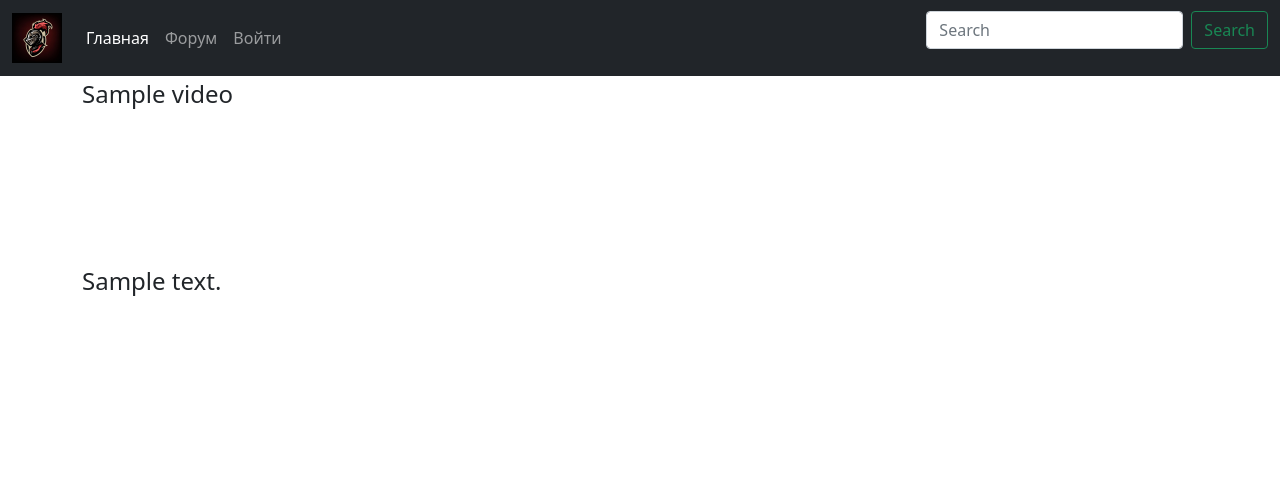
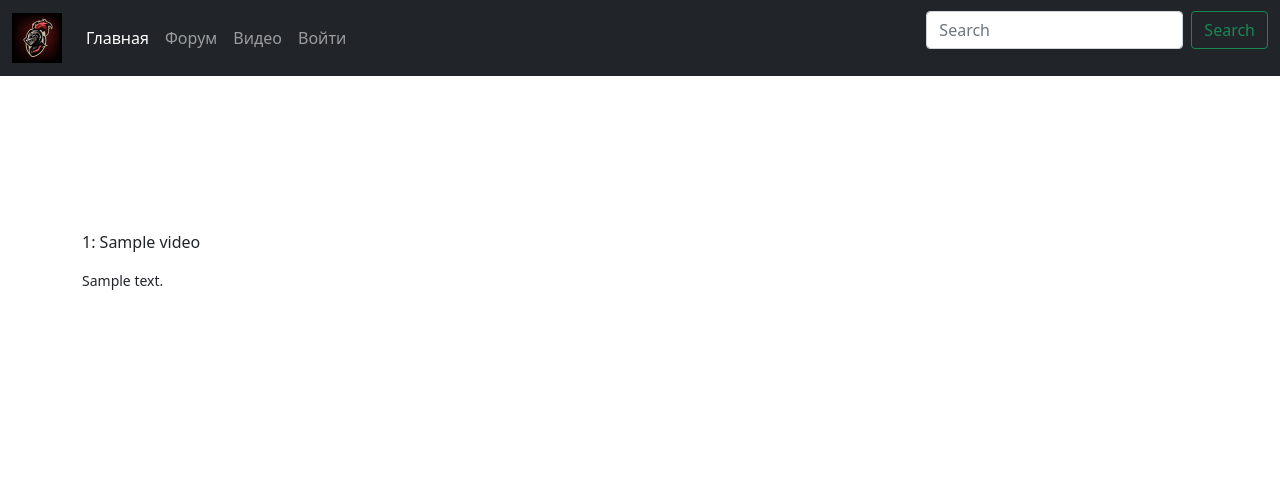
Before and after one commit to IgorSachinskiy/workers, a Django app: page /video/ in a window 1280 px wide. Shown: the top 495 px of the page. Run offline with Django 3.2, Linux system fonts and the light colour scheme; tables that the repository leaves empty hold one stand-in row (values such as "Sample post"); some libraries are stand-ins or nearby versions.

Commit message:
Разместил видео по три в ряд

```diff
--- a/project/templates/navbar.html
+++ b/project/templates/navbar.html
@@ -14,6 +14,9 @@
           </li>
           <li class="nav-item">
             <a class="nav-link" href="{% url 'forum:index' %}">Форум</a>
+          </li>
+          <li class="nav-item">
+            <a class="nav-link" href="{% url 'video:index' %}">Видео</a>
           </li>
             {% if request.user.is_anonymous %}
               <li class="nav-item">
--- a/project/video/templates/video/index.html
+++ b/project/video/templates/video/index.html
@@ -4,27 +4,29 @@
 
 {% block "main" %}
 <div class="container">
-    {% for video in queryset %}
     <div class="row">
-        <div class="col">
-            <h4>{{ video.title }}</h4>
-        </div>
-    </div>
-    <div class="row">
-        <div class="col">
+        {% for video in queryset %}
+        <div class="col-4">
+            <div>
                 <iframe src="{{ video.url }}"
                         title="{{ video.title }}" frameborder="0"
                         allow="accelerometer; autoplay; clipboard-write; encrypted-media; gyroscope; picture-in-picture"
                         allowfullscreen></iframe>
+            </div>
+            <div>
+                <p>{{ forloop.counter }}: {{ video.title }}</p>
+            </div>
+            {% if video.desc %}
+            <div>
+                <p><small>{{ video.desc }}</small></p>
+            </div>
+            {% endif %}
         </div>
+        {% if forloop.counter|divisibleby:"3" %}
     </div>
-    {% if video.desc %}
     <div class="row">
-        <div class="col">
-            <h4>{{ video.desc }}</h4>
-        </div>
+        {% endif %}
+        {% endfor %}
     </div>
-    {% endif %}
-    {% endfor %}
 </div>
 {% endblock %}
```
